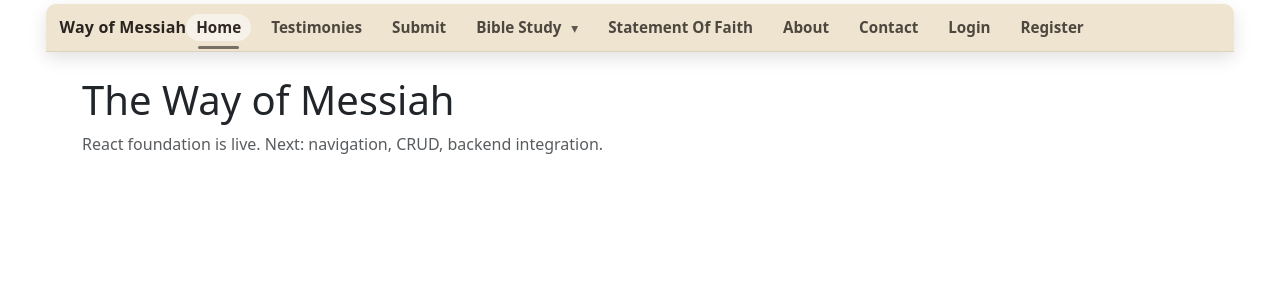
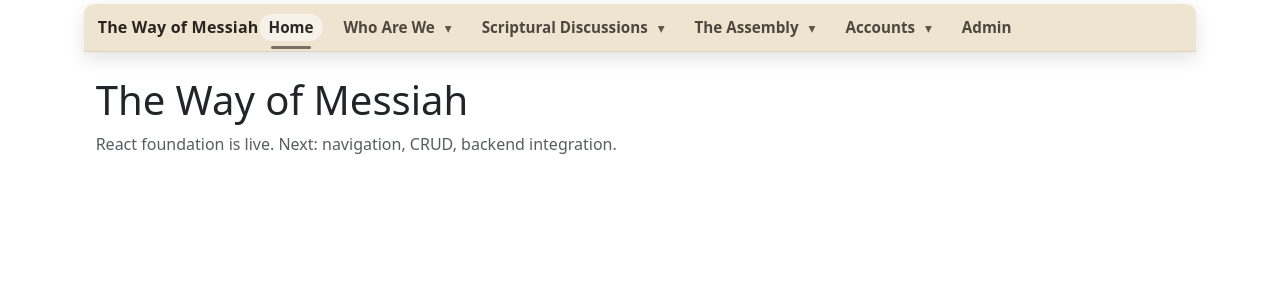
Before and after one commit to hpe-Eman2013/react-Website, a React (Vite) app in the folder theWayReactBuild/: page / in a window 1280 px wide. Shown: the top 300 px of the page. Built offline with nearby package versions, Linux system fonts and the light colour scheme; no server answers.

Commit message:
Changed the AppNavbar and  CSS file to reflect changes in structure and content.

```diff
--- a/theWayReactBuild/src/assets/css/AppNavbar.css
+++ b/theWayReactBuild/src/assets/css/AppNavbar.css
@@ -199,6 +199,55 @@
   box-shadow: 0 12px 30px rgba(0, 0, 0, 0.35);
   z-index: 9999;
 }
+/* ===== Mega Dropdown Wrapper ===== */
+.wom-mega {
+  position: relative;
+  display: inline-flex;
+  align-items: center;
+}
+
+/* Remove default marker */
+.wom-summary {
+  list-style: none;
+  cursor: pointer;
+}
+.wom-summary::-webkit-details-marker {
+  display: none;
+}
+
+/* Panel */
+.wom-mega-panel {
+  position: absolute;
+  top: calc(100% + 12px);
+  left: 50%;
+  transform: translateX(-50%);
+  background: #000;
+  color: #fff;
+  padding: 18px;
+  min-width: 220px;
+  border-radius: 4px;
+  display: none;
+  flex-direction: column;
+  gap: 10px;
+  z-index: 9999;
+}
+
+/* Show when open */
+.wom-mega[open] .wom-mega-panel {
+  display: flex;
+}
+
+/* Items */
+.wom-mega-item {
+  text-decoration: none;
+  color: #fff;
+  font-size: 1rem;
+  padding: 6px 8px;
+}
+
+.wom-mega-item:hover {
+  background: rgba(255,255,255,0.1);
+}
 
 /* Mobile: allow horizontal scroll if too many links */
 @media (max-width: 768px) {
--- a/theWayReactBuild/src/components/AppNavbar.jsx
+++ b/theWayReactBuild/src/components/AppNavbar.jsx
@@ -1,15 +1,61 @@
-import React from "react";
+import React, { useEffect, useRef } from "react";
 import { NavLink } from "react-router-dom";
 import "../assets/css/AppNavbar.css";
 
-const AppNavbar = () => {
+export default function AppNavbar() {
+  const rootRef = useRef(null);
+
   const linkClass = ({ isActive }) => `wom-link ${isActive ? "active" : ""}`;
 
+  // Close other dropdowns when one opens + close on outside click / Escape
+  useEffect(() => {
+    const root = rootRef.current;
+    if (!root) return;
+
+    const detailsEls = Array.from(root.querySelectorAll("details.wom-mega"));
+
+    function closeAll(except) {
+      detailsEls.forEach((d) => {
+        if (d !== except) d.removeAttribute("open");
+      });
+    }
+
+    function onToggle(e) {
+      const target = e.target;
+      if (
+        target &&
+        target.tagName === "DETAILS" &&
+        target.classList.contains("wom-mega")
+      ) {
+        if (target.open) closeAll(target);
+      }
+    }
+
+    function onDocMouseDown(e) {
+      if (!root.contains(e.target)) closeAll(null);
+    }
+
+    function onKeyDown(e) {
+      if (e.key === "Escape") closeAll(null);
+    }
+
+    root.addEventListener("toggle", onToggle);
+    document.addEventListener("mousedown", onDocMouseDown);
+    document.addEventListener("keydown", onKeyDown);
+
+    return () => {
+      root.removeEventListener("toggle", onToggle);
+      document.removeEventListener("mousedown", onDocMouseDown);
+      document.removeEventListener("keydown", onKeyDown);
+    };
+  }, []);
+
   return (
-    <header className="wom-sticky-nav">
+    <header className="wom-sticky-nav" ref={rootRef}>
       <div className="wom-nav-inner">
         <NavLink to="/" className="wom-brand">
-          Way of Messiah
+          {/* If you have a logo, swap this text for an <img/> + text */}
+          The Way of Messiah
         </NavLink>
 
         <nav className="wom-links" aria-label="Main navigation">
@@ -17,53 +63,102 @@ const AppNavbar = () => {
             Home
           </NavLink>
 
-          <NavLink to="/testimonies" className={linkClass}>
-            Testimonies
-          </NavLink>
-
-          <NavLink to="/submit" className={linkClass}>
-            Submit
-          </NavLink>
-
-          {/* ✅ Native dropdown: no ARIA needed */}
-          <details className="wom-details">
+          {/* Who Are We */}
+          <details className="wom-mega">
             <summary className="wom-link wom-summary">
-              Bible Study <span className="wom-caret">▾</span>
+              Who Are We <span className="wom-caret">▾</span>
             </summary>
-
-            <div className="wom-dd-menu">
-              <NavLink to="/bible/old-covenant" className="wom-dd-item">
-                Old Covenant
+            <div className="wom-mega-panel">
+              <NavLink to="/about" className="wom-mega-item">
+                About
               </NavLink>
-
-              <NavLink to="/bible/renewed-covenant" className="wom-dd-item">
-                Renewed Covenant
+              <NavLink to="/statement-of-faith" className="wom-mega-item">
+                Statement of Faith
               </NavLink>
-
-              <NavLink to="/bible/apocrypha" className="wom-dd-item">
-                Apocrypha Reference Material
+              <NavLink to="/mission" className="wom-mega-item">
+                Mission &amp; Vision
+              </NavLink>
+              <NavLink to="/outreach" className="wom-mega-item">
+                Outreach
+              </NavLink>
+              <NavLink to="/education" className="wom-mega-item">
+                Education
               </NavLink>
             </div>
           </details>
 
-          <NavLink to="/statement-of-faith" className={linkClass}>
-            Statement Of Faith
-          </NavLink>
+          {/* Scriptural Discussions */}
+          <details className="wom-mega">
+            <summary className="wom-link wom-summary">
+              Scriptural Discussions <span className="wom-caret">▾</span>
+            </summary>
+            <div className="wom-mega-panel">
+              <NavLink to="/bible/old-covenant" className="wom-mega-item">
+                Old Covenant
+              </NavLink>
+              <NavLink to="/bible/renewed-covenant" className="wom-mega-item">
+                Renewed Covenant
+              </NavLink>
+              <NavLink to="/bible/apocrypha" className="wom-mega-item">
+                Apocrypha Material
+              </NavLink>
+              <NavLink to="/lectures" className="wom-mega-item">
+                Lectures
+              </NavLink>
+              <NavLink to="/bible-study" className="wom-mega-item">
+                Bible Study
+              </NavLink>
+            </div>
+          </details>
 
-          <NavLink to="/about" className={linkClass}>
-            About
-          </NavLink>
+          {/* The Assembly */}
+          <details className="wom-mega">
+            <summary className="wom-link wom-summary">
+              The Assembly <span className="wom-caret">▾</span>
+            </summary>
+            <div className="wom-mega-panel">
+              <NavLink to="/testimonies" className="wom-mega-item">
+                Testimonies
+              </NavLink>
+              <NavLink to="/submit" className="wom-mega-item">
+                Submissions
+              </NavLink>
+              <NavLink to="/memberships" className="wom-mega-item">
+                Memberships
+              </NavLink>
+              <NavLink to="/positions" className="wom-mega-item">
+                Positions
+              </NavLink>
+              <NavLink to="/ministries" className="wom-mega-item">
+                Ministries
+              </NavLink>
+              <NavLink to="/assemblies" className="wom-mega-item">
+                Local Assemblies
+              </NavLink>
+            </div>
+          </details>
 
-          <NavLink to="/contact" className={linkClass}>
-            Contact
-          </NavLink>
+          {/* Accounts */}
+          <details className="wom-mega">
+            <summary className="wom-link wom-summary">
+              Accounts <span className="wom-caret">▾</span>
+            </summary>
+            <div className="wom-mega-panel wom-mega-panel-right">
+              <NavLink to="/register" className="wom-mega-item">
+                Register
+              </NavLink>
+              <NavLink to="/login" className="wom-mega-item">
+                Login
+              </NavLink>
+              <NavLink to="/profile" className="wom-mega-item">
+                Profile
+              </NavLink>
+            </div>
+          </details>
 
-          <NavLink to="/login" className={linkClass}>
-            Login
-          </NavLink>
-
-          <NavLink to="/register" className={linkClass}>
-            Register
+          {/* Admin */}
+          <NavLink to="/admin/testimonies" className={linkClass}>
+            Admin
           </NavLink>
         </nav>
 
@@ -71,6 +166,4 @@ const AppNavbar = () => {
       </div>
     </header>
   );
-};
-
-export default AppNavbar;
+}
```
